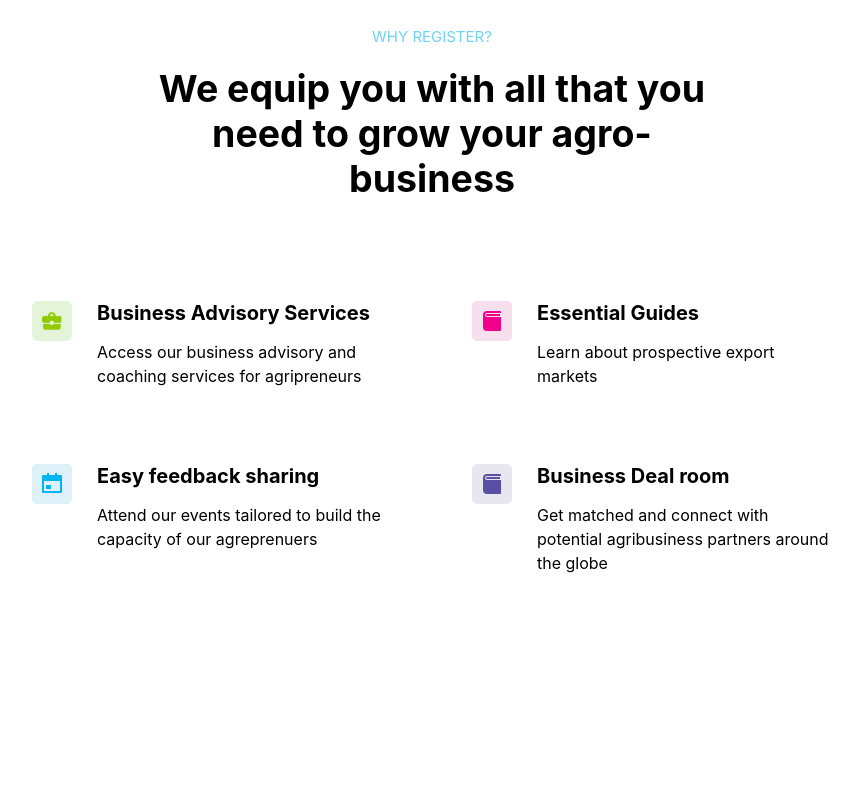
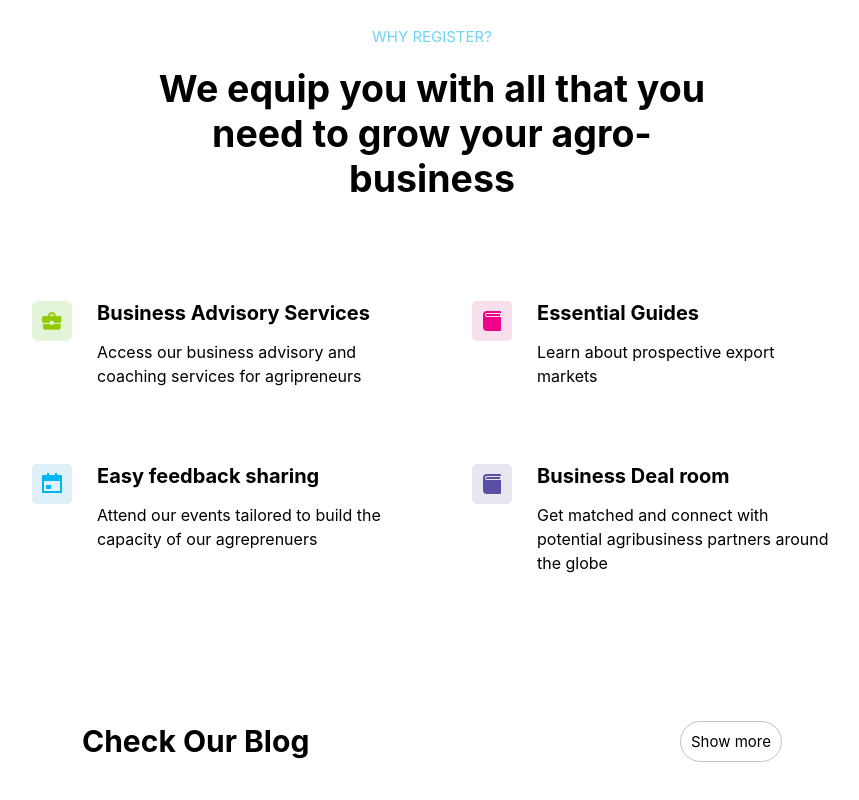
Before and after one commit to dillionmegida/vidite-task, a React (Create React App) app: page / in a window 1280 px wide. Shown: the part 1683-2483 px from the top of the page, without its empty margins (208-1067 px from the left). Before the commit the page ends 2384 px from the top, so only its background shows below. Built offline with nearby package versions, Linux system fonts and the light colour scheme.

Commit message:
feat(home): start blog section

```diff
--- /dev/null
+++ b/src/components/HomeBlogSection/index.tsx
@@ -0,0 +1,23 @@
+import React from "react";
+import { links } from "../../constants/links";
+import { Heading } from "./styles";
+import { Container, ShowMoreLink, TopSection, Wrapper } from "./styles";
+
+const blogs = [
+  {
+    img: '/images/farm.png'
+  }
+]
+
+export const HomeBlogSection = () => {
+  return (
+    <Container>
+      <Wrapper>
+        <TopSection>
+          <Heading>Check Our Blog</Heading>
+          <ShowMoreLink to={links.BLOG}>Show more</ShowMoreLink>
+        </TopSection>
+      </Wrapper>
+    </Container>
+  );
+};
--- /dev/null
+++ b/src/components/HomeBlogSection/styles.ts
@@ -0,0 +1,45 @@
+import { Link } from "react-router-dom";
+import styled from "styled-components";
+import { colors } from "../../styles/colors";
+import { BreakpointWrapper } from "../BreakpointWrapper";
+
+export const Container = styled(BreakpointWrapper)`
+  padding: 20px 50px;
+`;
+
+export const Wrapper = styled.div`
+  max-width: 700px;
+  margin: 0 auto;
+`;
+
+export const TopSection = styled.div`
+  display: flex;
+  justify-content: space-between;
+  align-items: center;
+  margin-bottom: 30px;
+`;
+
+export const Heading = styled.h2`
+  margin: 0;
+  font-size: 30px;
+`;
+
+export const ShowMoreLink = styled(Link)`
+  padding: 10px;
+  border-radius: 30px;
+  border: 1px solid ${colors.grey600};
+  font-size: 15px;
+  color: black;
+`;
+
+export const PostGroups = styled.div`
+  display: flex;
+
+  & > *:not(:first-child) {
+    margin-left: 20px;
+  }
+`;
+
+export const Post = styled.div`
+  width: 100%;
+`;
--- a/src/views/Home/index.tsx
+++ b/src/views/Home/index.tsx
@@ -1,4 +1,5 @@
 import React from "react";
+import { HomeBlogSection } from "../../components/HomeBlogSection";
 import { HomeIntroVideo } from "../../components/HomeIntroVideo";
 import { HomeWhyRegister } from "../../components/HomeWhyRegister";
 import { Layout } from "../../components/Layout";
@@ -9,5 +10,6 @@ export const Home = () => (
     <PartnersAndSupporters />
     <HomeIntroVideo />
     <HomeWhyRegister />
+    <HomeBlogSection />
   </Layout>
 );
```
Also changed, not shown: public/images/farm.png (added), 1 other file (tests, documents, lock files or other folders).
